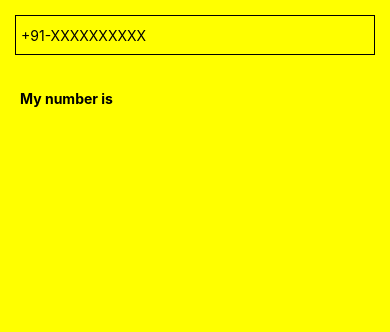
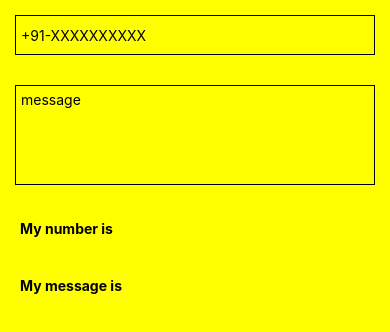
Before and after one commit to hafiscp/ReactNative, a React Native app: screen / in a window 390 px wide. Shown: the top 332 px of the page. Built offline with nearby package versions, Linux system fonts and the light colour scheme.

Commit message:
Multiline TextInput

```diff
--- a/App.js
+++ b/App.js
@@ -12,6 +12,7 @@ import { useState } from "react";
 
 export default function App() {
   const [number, setNumber] = useState("");
+  const [message, setMessage] = useState("");
   return (
     <SafeAreaView style={styles.container}>
       <View>
@@ -24,9 +25,16 @@ export default function App() {
           keyboardType="numeric"
           autoCorrect={false}
           autoCapitalize="none"
-
+        />
+        <TextInput
+          style={[styles.input, styles.multilineText]}
+          value={message}
+          onChangeText={setMessage}
+          multiline
+          placeholder="message"
         />
         <Text style={styles.text}>My number is {number}</Text>
+        <Text style={styles.text}>My message is {message}</Text>
       </View>
     </SafeAreaView>
   );
@@ -44,6 +52,10 @@ const styles = StyleSheet.create({
     margin: 15,
     borderWidth: 1,
   },
+  multilineText: {
+    height: 100,
+    textAlignVertical: "top",
+  },
   text: {
     margin: 15,
     padding: 5,
```
